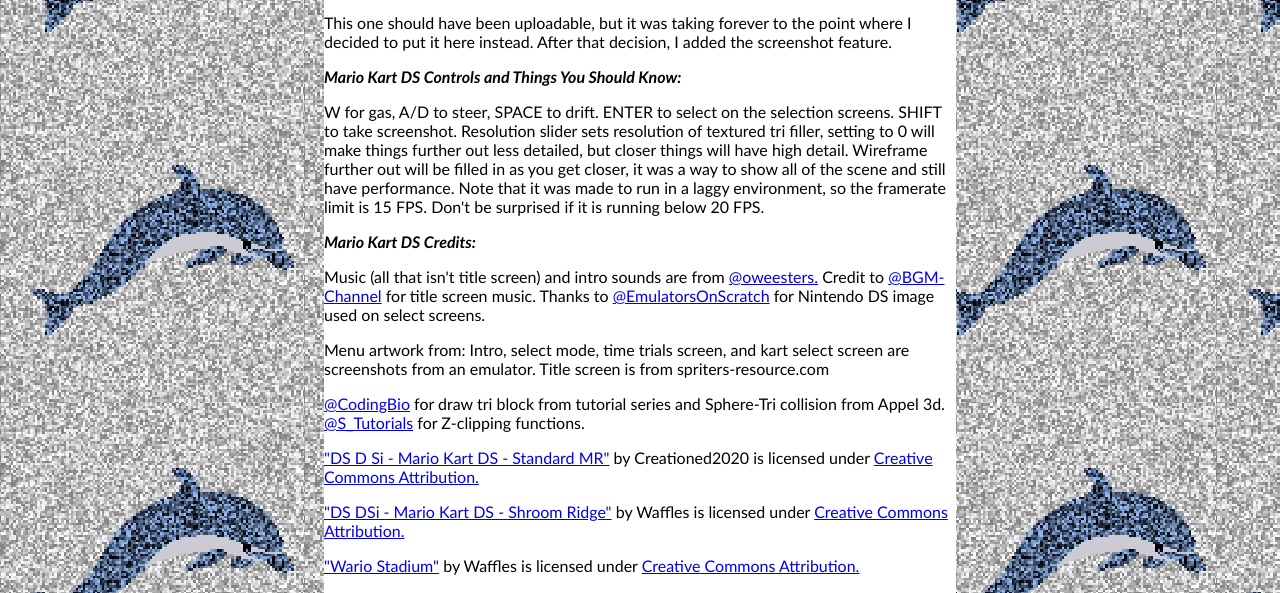
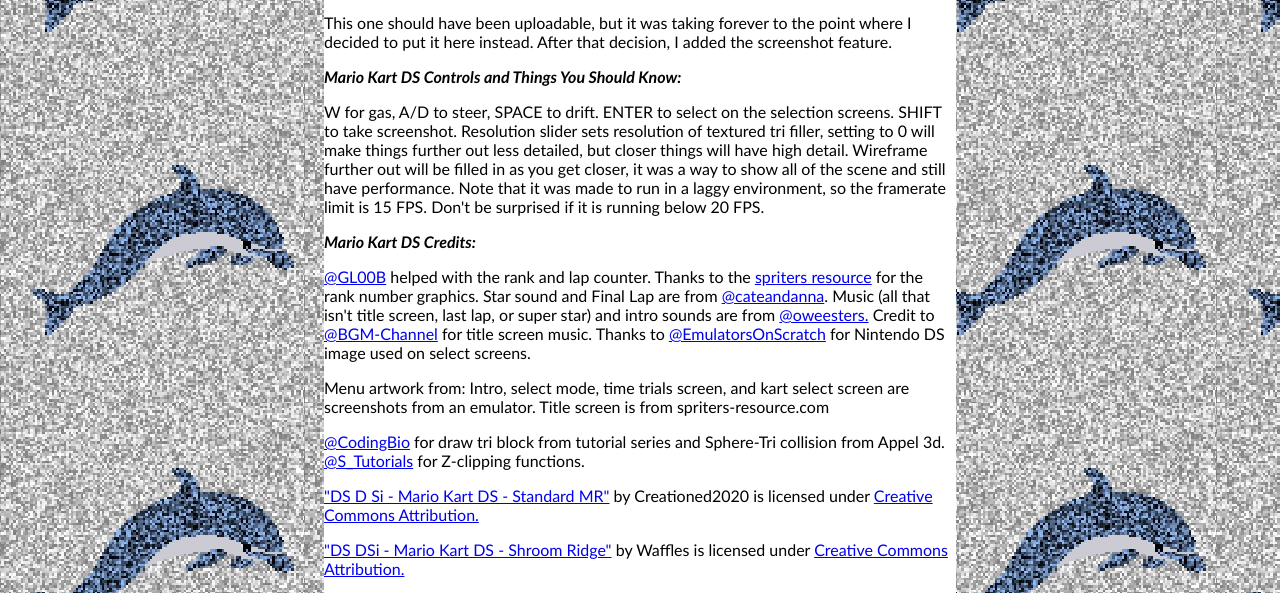
Before and after one commit to FantasticDolphin44/FantasticDolphin44.github.io, a plain HTML site: page kart.html in a window 1280 px wide. Shown: the part 507-1100 px from the top of the page. Drawn offline with Linux system fonts and the light colour scheme.

Commit message:
ADDED COMPUTER RACERS!

```diff
--- a/kart.html
+++ b/kart.html
@@ -31,7 +31,10 @@ Note that it was made to run in a laggy environment, so the framerate limit is 1
 <b><i>Mario Kart DS Credits:</i></b>
 </p>
 <p>
-Music (all that isn't title screen) and intro sounds are from <a href="https://scratch.mit.edu/users/oweesters">@oweesters.</a>
+<a href="https://scratch.mit.edu/users/GL00B">@GL00B</a> helped with the rank and lap counter.
+Thanks to the <a href="https://www.spriters-resource.com/">spriters resource</a> for the rank number graphics.
+Star sound and Final Lap are from <a href="https://scratch.mit.edu/users/cateandanna">@cateandanna</a>.
+Music (all that isn't title screen, last lap, or super star) and intro sounds are from <a href="https://scratch.mit.edu/users/oweesters">@oweesters.</a>
 Credit to <a href="https://scratch.mit.edu/users/BGM-Channel">@BGM-Channel</a> for title screen music.
 Thanks to <a href="https://scratch.mit.edu/users/EmulatorsOnScratch">@EmulatorsOnScratch</a> for Nintendo DS image used on select screens.
 </p>
```
